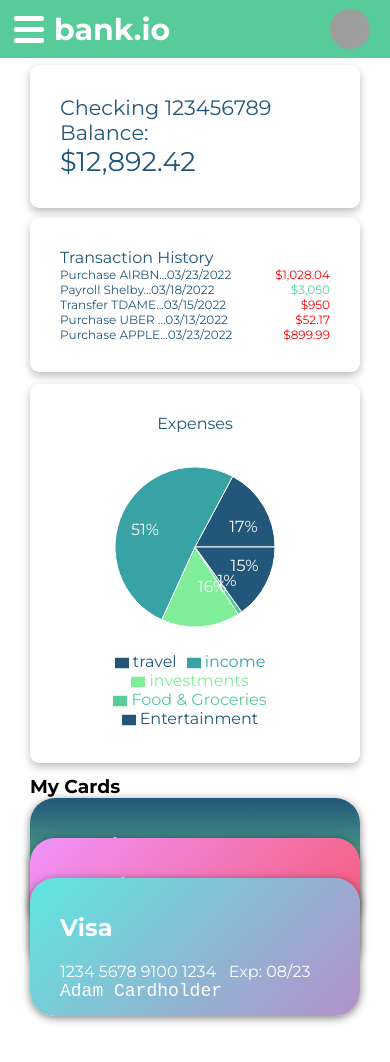
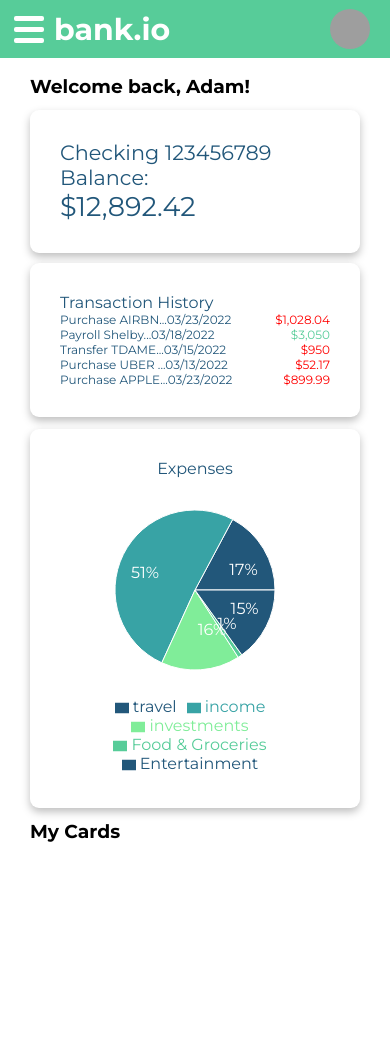
Before and after one commit to NathanielPownell/bank-dashboard, a React (Create React App) app: page / in a window 390 px wide. Shown: the top 1062 px of the page. Built offline with nearby package versions, Linux system fonts and the light colour scheme; grey boxes are pictures that could not be loaded.

Commit message:
fix mobile glitch and add padding

```diff
--- a/src/components/Dashboard.css
+++ b/src/components/Dashboard.css
@@ -4,6 +4,7 @@
     gap: 12px;
     flex-wrap: wrap;
     overflow-x: hidden;
+    padding-top: 75px;
 
 }
 .left {
--- a/src/components/Dashboard.js
+++ b/src/components/Dashboard.js
@@ -17,7 +17,7 @@
 
 const Dashboard = (props) => {
     const [open, set] = useState(false)
-    const [cardsVisible, setCardsVisible] = useState(false)
+    const [cardsVisible, setCardsVisible] = useState(true)
 
     const springApi = useSpringRef()
 
--- a/src/components/ui/Navbar.css
+++ b/src/components/ui/Navbar.css
@@ -7,7 +7,7 @@
     padding: 4px;
     position: fixed;
     left: 0;
-
+    z-index: 5;
     width: 100vw;
 }
 .navbar > div {
```
